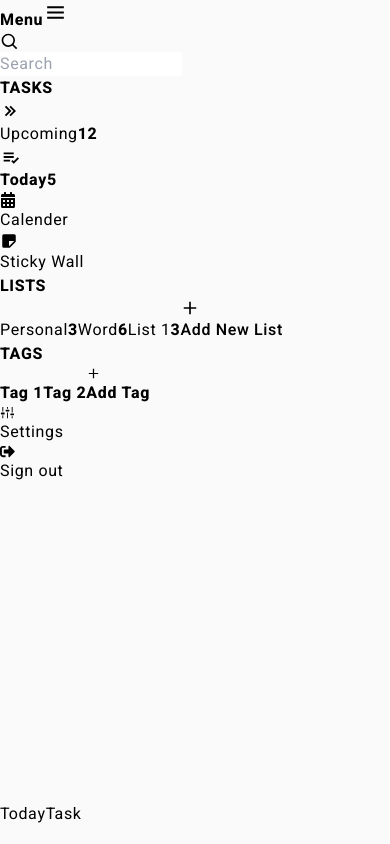
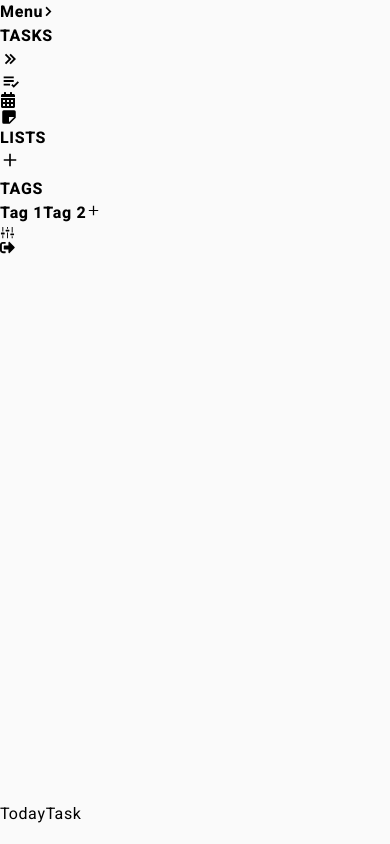
Before and after one commit to setykarimi/Note-app, a React (Vite) app: page / in a window 390 px wide. Built offline with nearby package versions, Linux system fonts and the light colour scheme.

Commit message:
Subject: Note app, Description: Edit for responsive view, Date: 9/28/2023

```diff
--- a/src/layout/layout.jsx
+++ b/src/layout/layout.jsx
@@ -1,15 +1,22 @@
-import React, { useState } from 'react'
-import Sidebar from './sidebar/sidebar'
-import { Outlet } from 'react-router-dom'
+import React, { useState } from "react";
+import Sidebar from "./sidebar/sidebar";
+import { Outlet } from "react-router-dom";
 
 export default function Layout() {
-  const [expanded, setExpanded] = useState(true);
+  const mobileView =  window.innerWidth < 1025
+  const [expanded, setExpanded] = useState(!mobileView);
+  console.log(window.innerWidth);
+  console.log(mobileView);
   return (
-    <div className={`lg:container mx-auto  ${expanded ? 'grid grid-cols-4' : "flex" } gap-8 p-4 transition-all`}>
-        <Sidebar expanded={expanded} setExpanded={setExpanded}/>
-     <div className='col-span-3'>
-     <Outlet />
-     </div>
+    <div
+      className={`xl:container mx-auto  ${
+        expanded ? "md:grid md:grid-cols-4" : "flex"
+      } gap-8 p-4 transition-all`}
+    >
+      <Sidebar expanded={expanded} setExpanded={setExpanded} />
+      <div className="col-span-3">
+        <Outlet />
+      </div>
     </div>
-  )
+  );
 }
```
